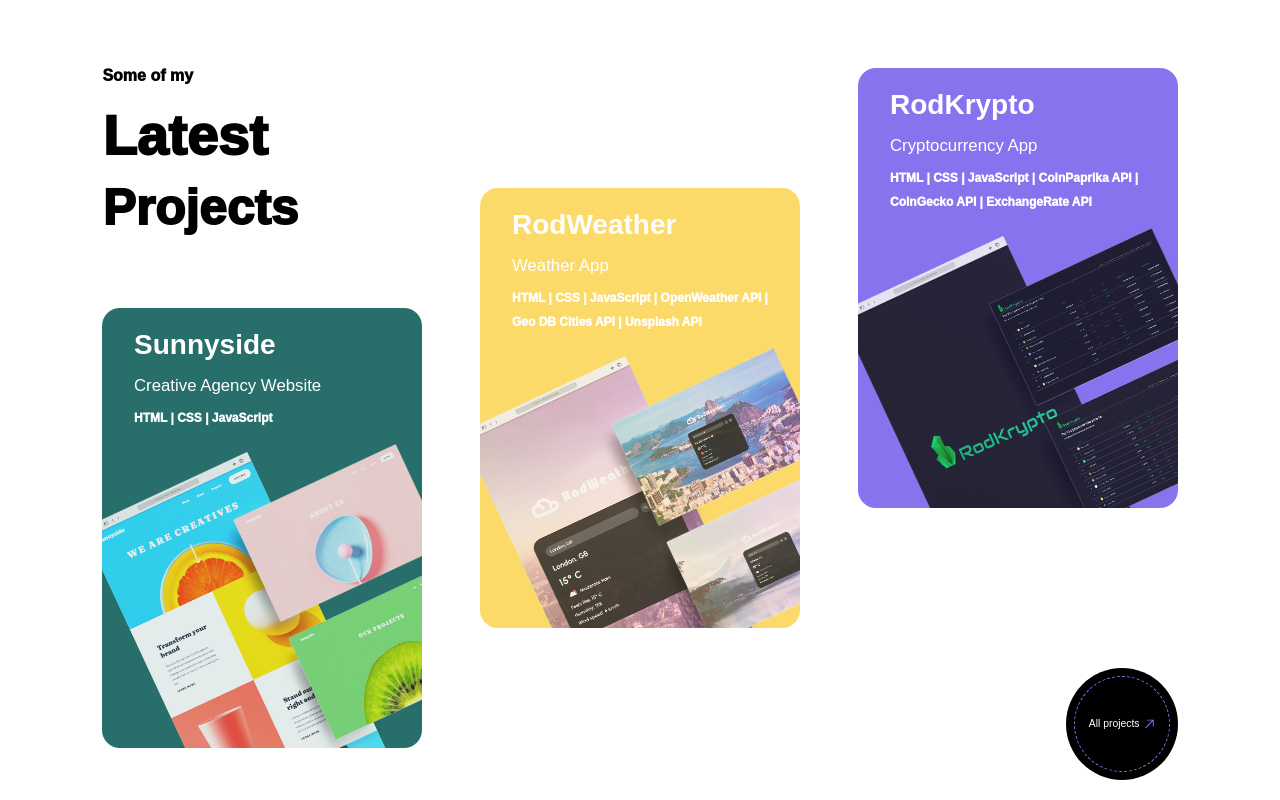
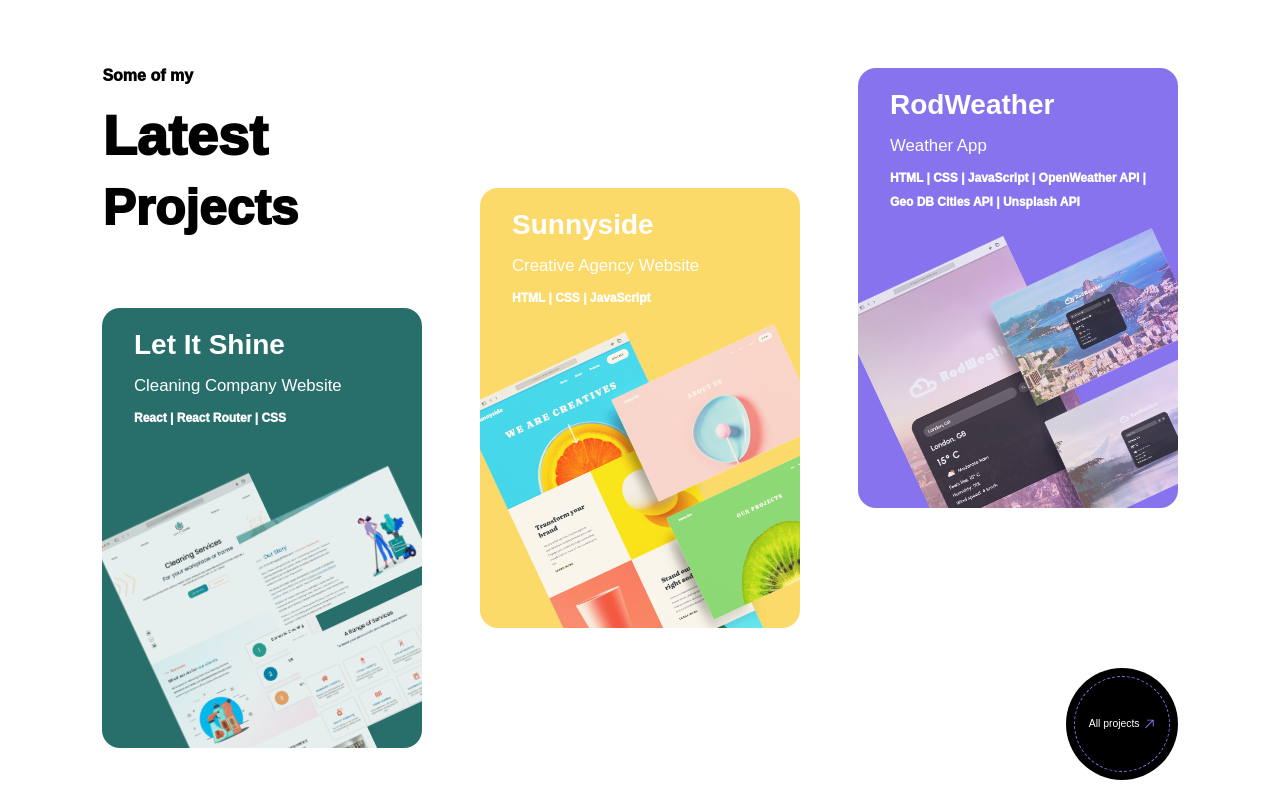
Before and after one commit to rodrigodelascio/rod-current-folio, a React (Create React App) app: page / in a window 1280 px wide. Shown: the part 1640-2440 px from the top of the page. Built offline with nearby package versions, Linux system fonts and the light colour scheme.

Commit message:
updates project cards to include let it shine website

```diff
--- a/src/components/landingpage/latestProjects/LatestProjects.js
+++ b/src/components/landingpage/latestProjects/LatestProjects.js
@@ -2,8 +2,8 @@ import React from "react";
 import { Link } from "react-router-dom";
 import ProjectCard from "./ProjectCard";
 import rodWeather from "../../../assets/images/rodWeatherShowcase.png";
-import rodKrypto from "../../../assets/images/rodKryptoShowcase.png";
 import sunnyside from "../../../assets/images/sunnyside-website-mockup.png";
+import letItShine from "../../../assets/images/letItShineScreens.png";
 import styles from "./LatestProjects.module.css";
 import { Fade, Zoom } from "react-awesome-reveal";
 import { GoArrowUpRight } from "react-icons/go";
@@ -29,6 +29,17 @@ const LatestProjects = () => {
             >
               <ProjectCard
                 className={firstCard}
+                projectName={"Let It Shine"}
+                projectDescription={"Cleaning Company Website"}
+                projectTags={"React | React Router | CSS"}
+                cardImage={
+                  <img src={letItShine} alt="sunnyside website mockup" />
+                }
+              />
+            </a>
+            <a href="https://theletitshine.co.uk/" target="__blank">
+              <ProjectCard
+                className={secondCard}
                 projectName={"Sunnyside"}
                 projectDescription={"Creative Agency Website"}
                 projectTags={"HTML | CSS | JavaScript"}
@@ -38,31 +49,17 @@ const LatestProjects = () => {
               />
             </a>
             <a
-              href="https://rodrigodelascio.github.io/RodWeather/"
+              href="https://rodrigodelascio.github.io/RodKrypto/"
               target="__blank"
             >
               <ProjectCard
-                className={secondCard}
+                className={thirdCard}
                 projectName={"RodWeather"}
                 projectDescription={"Weather App"}
                 projectTags={
                   "HTML | CSS | JavaScript | OpenWeather API | Geo DB Cities API | Unsplash API"
                 }
                 cardImage={<img src={rodWeather} alt="rodWeather app mockup" />}
-              />
-            </a>
-            <a
-              href="https://rodrigodelascio.github.io/RodKrypto/"
-              target="__blank"
-            >
-              <ProjectCard
-                className={thirdCard}
-                projectName={"RodKrypto"}
-                projectDescription={"Cryptocurrency App"}
-                projectTags={
-                  "HTML | CSS | JavaScript | CoinPaprika API | CoinGecko API | ExchangeRate API"
-                }
-                cardImage={<img src={rodKrypto} alt="rodWeather app mockup" />}
               />
             </a>
           </Zoom>
```
Also changed, not shown: src/assets/images/letItShineScreens.png (added).
